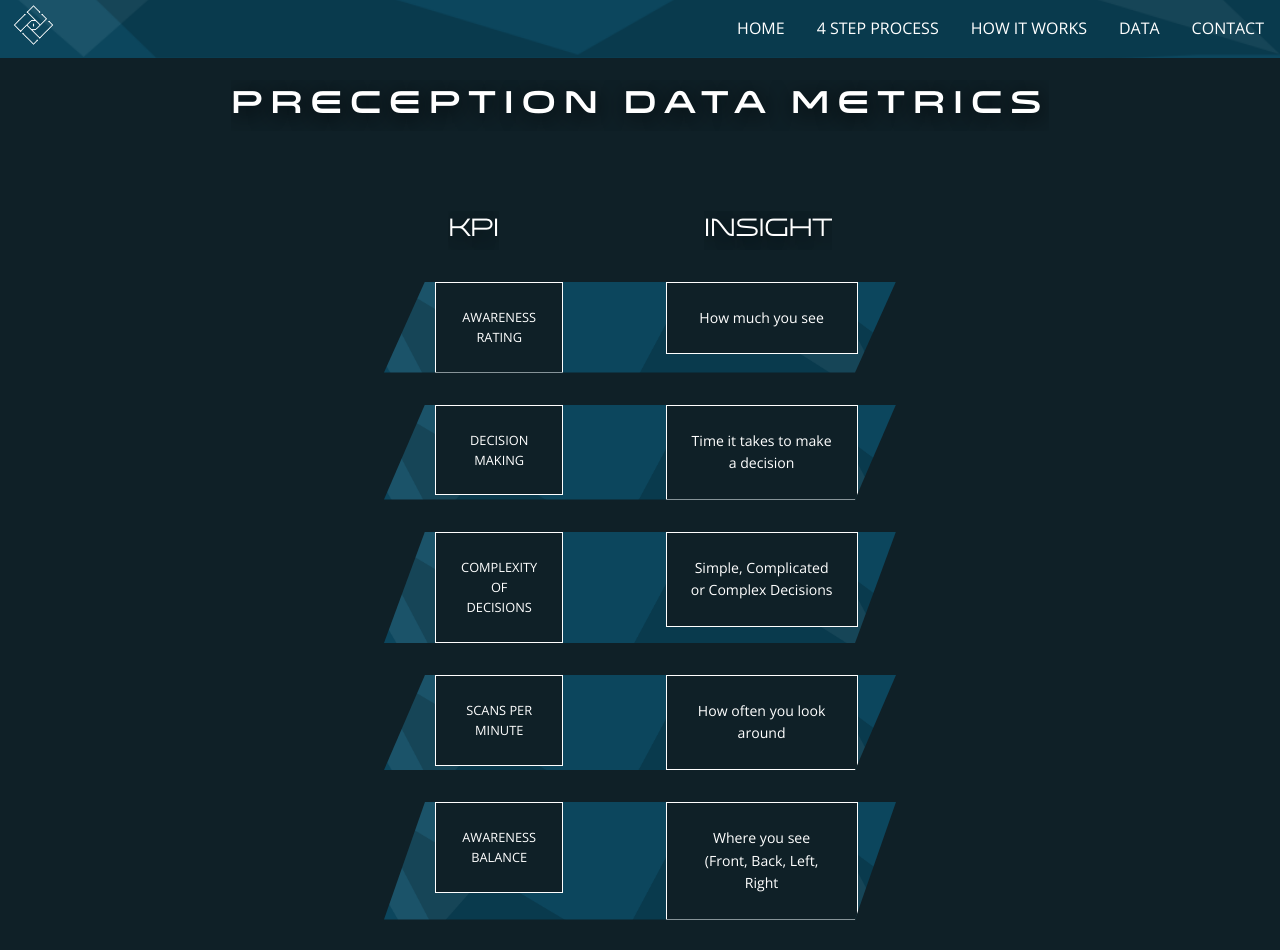
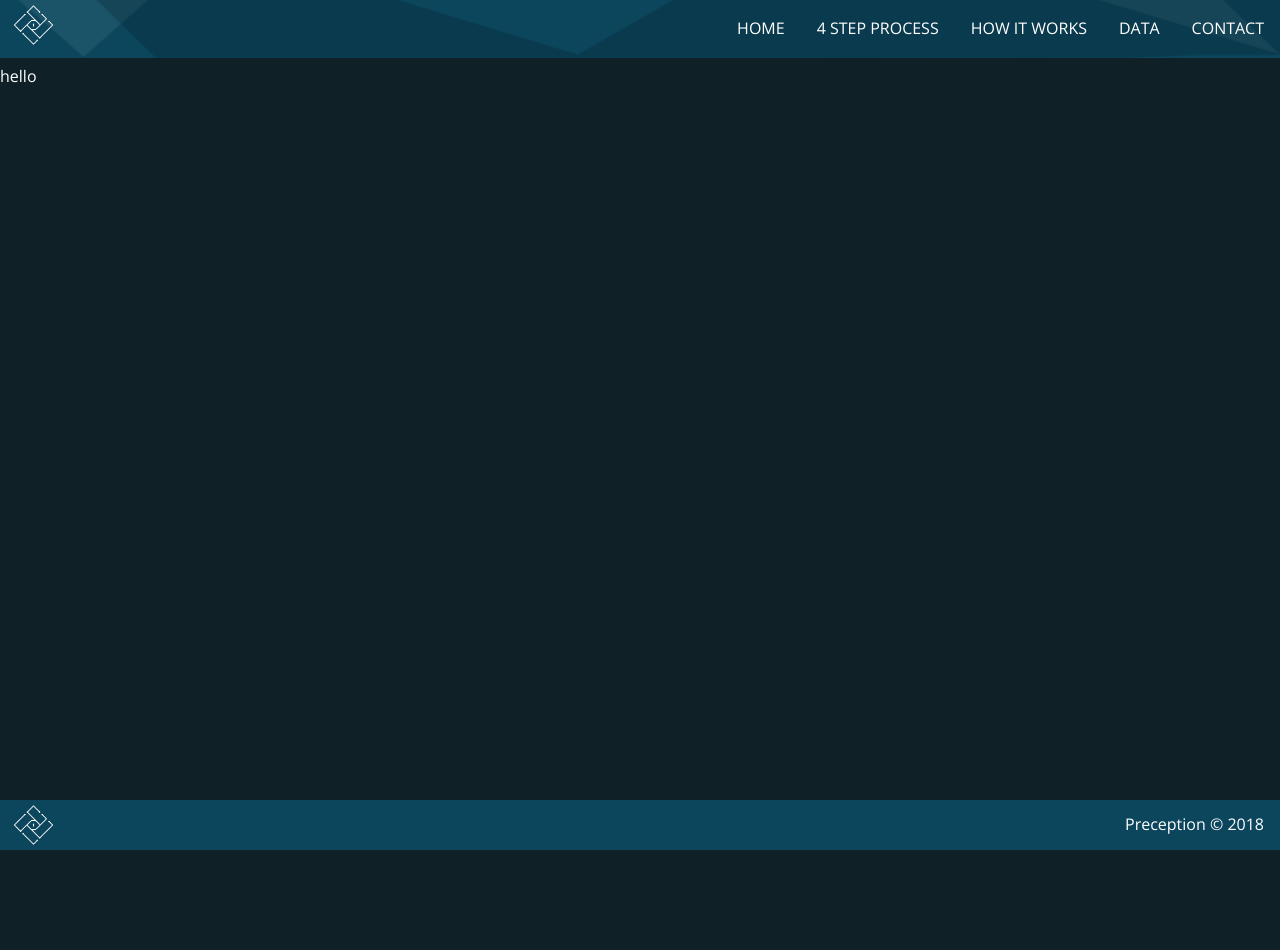
Before and after one commit to karyma-dev/preception, a React (Create React App) app: page /data in a window 1280 px wide. Shown: the top 950 px of the page. After the commit the page ends 850 px from the top, so only its background shows below. Built offline with nearby package versions, Linux system fonts and the light colour scheme.

Commit message:
put arrow in

```diff
--- /dev/null
+++ b/src/components/DataMetric/Mobile.jsx
@@ -0,0 +1,14 @@
+import React from "react";
+
+
+export default class Mobile extends React.Component{
+
+  render(){
+
+    return(
+      <div>
+        hello
+      </div>
+    )
+  }
+}
--- a/src/components/DataMetric/index.js
+++ b/src/components/DataMetric/index.js
@@ -1,42 +1,45 @@
 import React from 'react'
+import Mobile from './Mobile'
 
 export default function DataMetric() {
   return (
-    <div className="data-metrics">
-      <h1 className="data-metrics--header">Preception Data Metrics</h1>
+    <Mobile />
 
-    <ul className="data-metrics--list">
-      <li className="data-metrics--list--header">
-          <h2>KPI</h2>
-          <h2>Insight</h2>
-      </li>
-      <li>
-        <p>Awareness Rating</p>
-        <p>How much you see</p>
-      </li>
-      <li>
-        <p>Decision Making</p>
-        <p>Time it takes to make a decision</p>
-      </li>
-      <li>
-        <p>Complexity of Decisions</p>
-        <p>Simple, Complicated or Complex Decisions</p>
-      </li>
-      <li>
-        <p>Scans Per Minute</p>
-        <p>How often you look around</p>
-      </li>
-      <li>
-        <p>Awareness Balance</p>
-        <p>Where you see (Front, Back, Left, Right</p>
-      </li>
-      <li>
-        <p>Orientation Rating</p>
-        <p>Body position of the player</p>
-      </li>
+    // <div className="data-metrics">
+    //   <h1 className="data-metrics--header">Preception Data Metrics</h1>
 
-    </ul>
+    // <ul className="data-metrics--list">
+    //   <li className="data-metrics--list--header">
+    //       <h2>KPI</h2>
+    //       <h2>Insight</h2>
+    //   </li>
+    //   <li>
+    //     <p>Awareness Rating</p>
+    //     <p>How much you see</p>
+    //   </li>
+    //   <li>
+    //     <p>Decision Making</p>
+    //     <p>Time it takes to make a decision</p>
+    //   </li>
+    //   <li>
+    //     <p>Complexity of Decisions</p>
+    //     <p>Simple, Complicated or Complex Decisions</p>
+    //   </li>
+    //   <li>
+    //     <p>Scans Per Minute</p>
+    //     <p>How often you look around</p>
+    //   </li>
+    //   <li>
+    //     <p>Awareness Balance</p>
+    //     <p>Where you see (Front, Back, Left, Right</p>
+    //   </li>
+    //   <li>
+    //     <p>Orientation Rating</p>
+    //     <p>Body position of the player</p>
+    //   </li>
 
-    </div>
+    // </ul>
+
+    // </div>
   )
 }
--- a/src/components/Home/index.js
+++ b/src/components/Home/index.js
@@ -8,6 +8,7 @@ import roadmapWeb from '../../images/roadmap-web.png'
 import roadmapMob from '../../images/roadmap-mobile.png'
 
 import coolLogo from '../../images/logo/cool-logo.png'
+import downArrow from '../../images/arrow.svg'
 
 import alex from '../../images/profile/alex-zucca.png'
 import yuan from '../../images/profile/yuan-wang.png'
@@ -26,6 +27,7 @@ export default function Home() {
         <h2 className="header--secondary-header">
           <span id="header--secondary-header">The Future of Training</span>
         </h2>
+        <img className="header--arrow" src={downArrow} alt="scroll down" />
       </header>
 
       <section className="quotes-section">
--- a/src/styles/css/main.css
+++ b/src/styles/css/main.css
@@ -20,7 +20,7 @@ a {
 
 .main {
   min-height: 100vh;
-  padding-top: 5rem;
+  padding-top: 4rem;
 }
 
 .container {
@@ -100,7 +100,9 @@ h5 {
   flex-wrap: wrap;
   flex-direction: column;
   text-transform: uppercase;
+  padding: 0;
   margin-bottom: 5rem;
+  height: 97vh;
 }
 @media only screen and (max-width: 767px) and (orientation: portrait) {
   .header {
@@ -138,6 +140,9 @@ h5 {
     font-weight: 600;
     letter-spacing: 0;
   }
+}
+.header--arrow {
+  margin-top: auto;
 }
 
 .quotes-section {
--- a/src/styles/sass/base/_base.scss
+++ b/src/styles/sass/base/_base.scss
@@ -19,7 +19,7 @@ a {
 
 .main {
   min-height: 100vh;
-  padding-top: 5rem;
+  padding-top: 4rem;
 }
 
 .container {
```
Also changed, not shown: src/styles/sass/pages/_home.scss (+7 -0 lines), src/images/arrow.svg (added), 1 other file (tests, documents, lock files or other folders).
